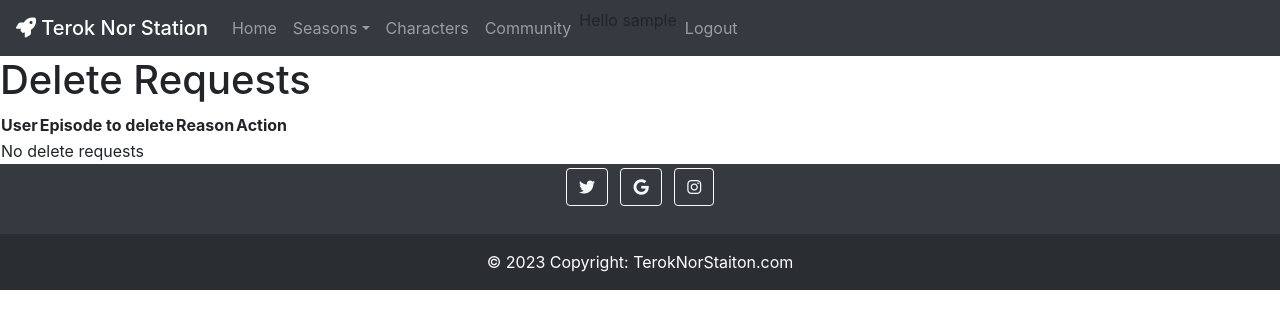
After one commit to IzzyLeech/terok-nor-station, a Django app: page /delete-list-request/ in a window 1280 px wide. The commit adds this page. Shown: the top 329 px of the page. Run offline with Django 3.2, Linux system fonts and the light colour scheme; the visitor is signed in with stand-in values (Sample User, id 1); data that the repository does not hold is empty; some libraries are stand-ins or nearby versions; some web fonts are replaced.

Commit message:
created delete request function for the admin to moniter deletion

```diff
--- a/fan_database/urls.py
+++ b/fan_database/urls.py
@@ -8,6 +8,8 @@ urlpatterns = [
     path('add-episode/', views.add_episode, name='add-episode'),
     path('update-episode/<str:pk>/', views.update_episode, name='update-episode'),
     path('delete-episode/<str:pk>/', views.delete_episode, name='delete-episode'),
+    path('delete-list-request/', views.delete_request_list, name='delete-request-list'),
+    path('delete-requests/<int:pk>/approve/', views.approve_delete_request, name='approve_delete_request'),
     path('search-query/', views.search_query, name='search-query'),
     path('sign-up/', views.sign_up, name='sign-up'),
 ]
--- a/fan_database/views.py
+++ b/fan_database/views.py
@@ -1,7 +1,7 @@
 from django.shortcuts import render, redirect, get_object_or_404
-from django.contrib.auth.decorators import login_required
+from django.contrib.auth.decorators import login_required, user_passes_test
 from django.urls import reverse
-from .models import Season, Episode
+from .models import Season, Episode, DeleteRequest
 from .form import EpisodeForm, RegisterForm
 from django.contrib.auth import login
 
@@ -64,9 +64,29 @@ def delete_episode(request, pk):
     episode = get_object_or_404(Episode, id=pk)
     season_id = episode.season.pk
     if request.method == 'POST':
-        episode.delete()
+        reason = request.POST.get('reason')
+        if not reason:
+            messages.error(request, 'Please provide a reason for the deletion.')
+            return redirect(reverse('delete_episode', kwargs={'pk': pk}))
+        delete_request = DeleteRequest(user=request.user, object_to_delete=episode, reason=reason)
+        delete_request.save()
         return redirect(reverse('Season', kwargs={'pk': season_id}))
     return render(request, 'delete.html', {'obj': episode})
+
+
+@user_passes_test(lambda u: u.is_superuser)
+def delete_request_list(request):
+    delete_requests = DeleteRequest.objects.filter(approved=False)
+    return render(request, 'delete_request.html', {'delete_requests': delete_requests})
+
+
+@user_passes_test(lambda u: u.is_superuser)
+def approve_delete_request(request, pk):
+    delete_request = get_object_or_404(DeleteRequest, pk=pk)
+    delete_request_approved = True
+    delete_request.save()
+    delete_request.object_to_delete.delete()
+    return redirect('Home')
 
 
 def search_query(request):
--- a/templates/base.html
+++ b/templates/base.html
@@ -63,6 +63,7 @@
             <a class="btn btn-outline-light btn-floating m-1" role="button" href="#"><i class="fab fa-twitter"></i></a>
             <a class="btn btn-outline-light btn-floating m-1" href="#" role="button"><i class="fab fa-google"></i></a>
             <a class="btn btn-outline-light btn-floating m-1" href="#" role="button"><i class="fab fa-instagram"></i></a>
+
         </div>
         <div class="p-3 text-center text-white" style="background-color: rgba(0, 0, 0, 0.2);">
             © 2023 Copyright:
--- /dev/null
+++ b/templates/delete_request.html
@@ -0,0 +1,37 @@
+{% extends "base.html" %}
+{% block content %}
+
+<h1>Delete Requests</h1>
+  <table>
+    <thead>
+      <tr>
+        <th>User</th>
+        <th>Episode to delete</th>
+        <th>Reason</th>
+        <th>Action</th>
+      </tr>
+    </thead>
+    <tbody>
+      {% for delete_request in delete_requests %}
+        <tr>
+          <td>{{ delete_request.user }}</td>
+          <td>{{ delete_request.object_to_delete }}</td>
+          <td>{{delete_request.reason}}</td>
+          <td>
+            <form method="post" action="{% url 'approve_delete_request' delete_request.id %}">
+              {% csrf_token %}
+              <button type="submit" name="approve" value="true">Approve</button>
+              <button type="submit" name="reject" value="true">Reject</button>
+            </form>
+          </td>
+        </tr>
+      {% empty %}
+        <tr>
+          <td colspan="3">No delete requests</td>
+        </tr>
+      {% endfor %}
+    </tbody>
+  </table>
+
+
+{% endblock %}
--- a/templates/index.html
+++ b/templates/index.html
@@ -7,5 +7,5 @@
     <input class="form-control me-2" type="search" placeholder="Search" aria-label="Search" name="searched">
     <button class=" btn btn-outline-secondary" type="submit"></button>
 </form>
-
+<a href="{% url 'delete-request-list' %}">Delete request list</a>
 {% endblock %}
```
Also changed, not shown: fan_database/models.py (+8 -0 lines), templates/approve_delete_request.html (added, +11 -0 lines), templates/delete.html (+5 -3 lines), fan_database/migrations/0007_deleterequest.py (added), fan_database/migrations/0008_deleterequest_reason.py (added).
